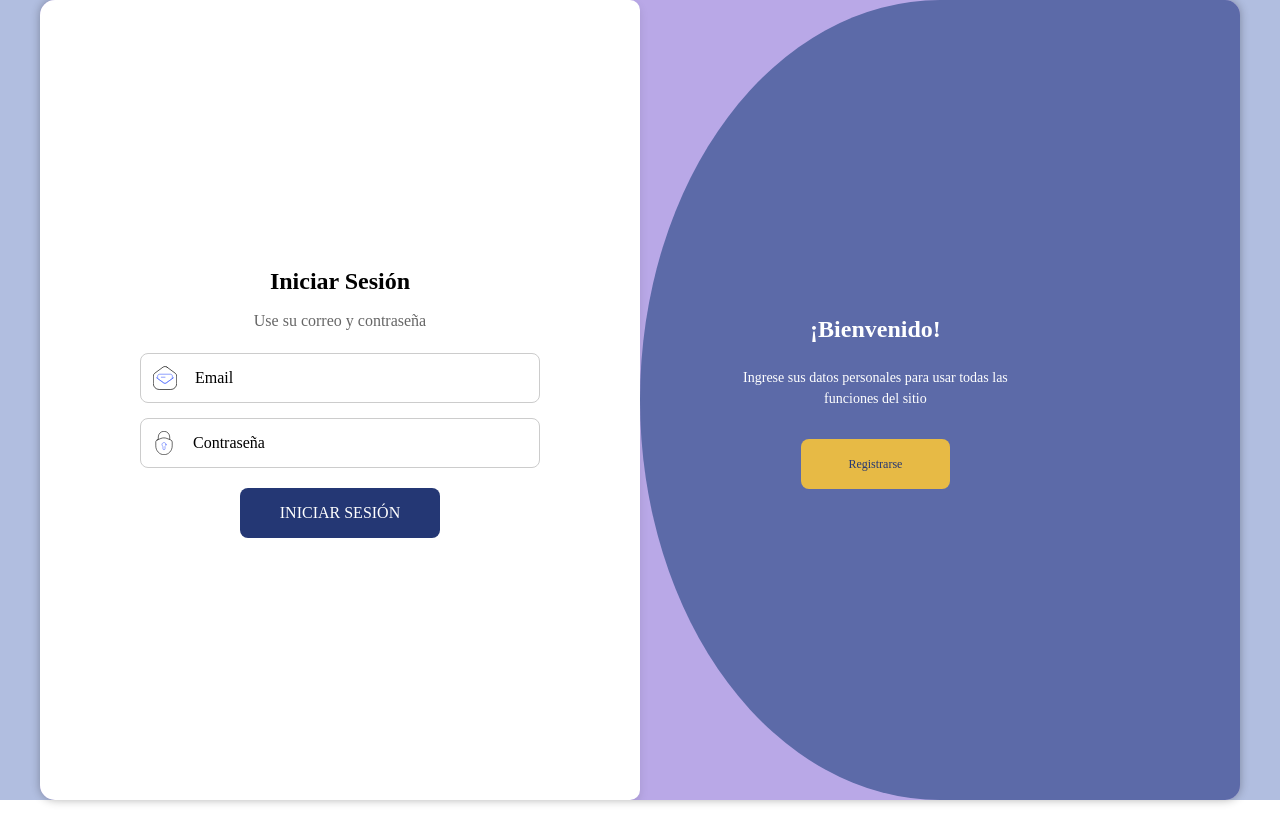
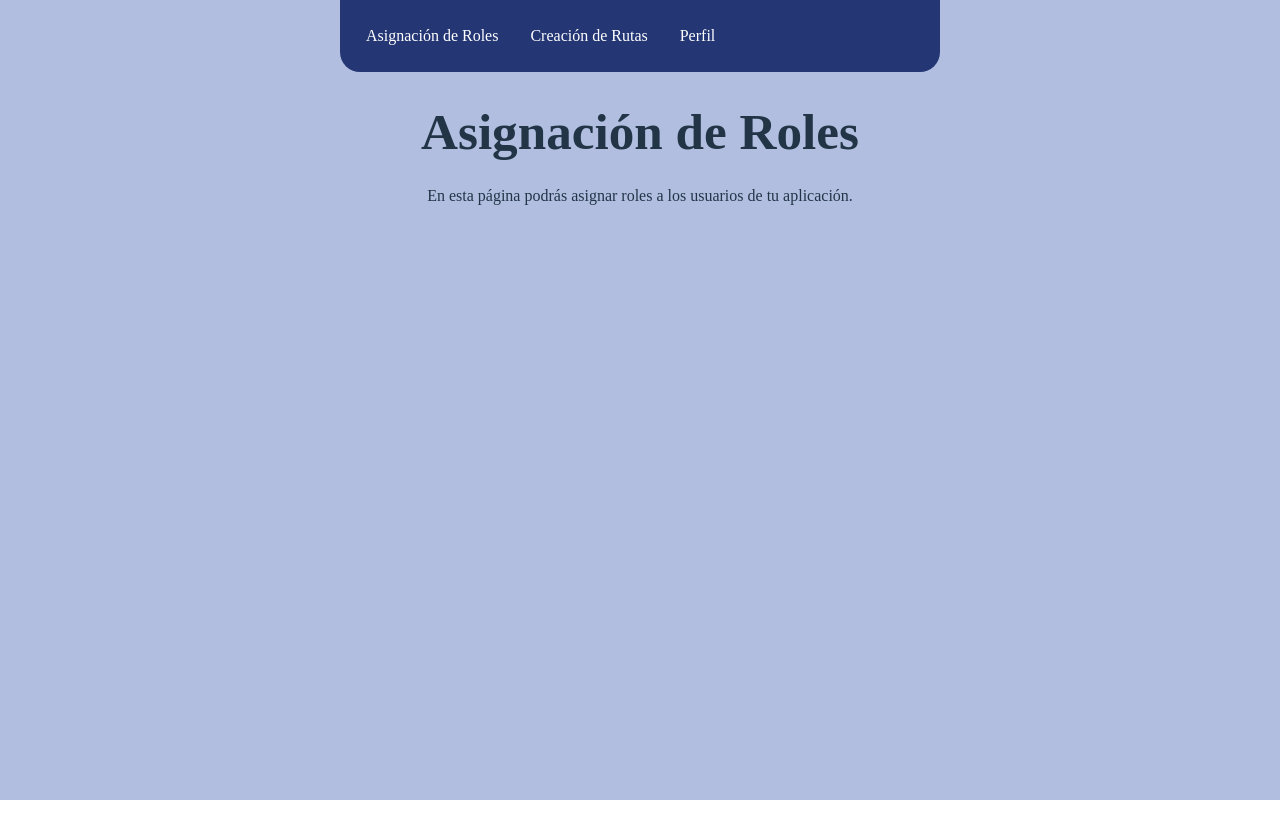
Before and after one commit to Asensio01/BusesProject, a React (Vite) app in the folder app-buses/: page /Roles in a window 1280 px wide. Before the commit this address led to /login. Built offline with nearby package versions, Linux system fonts and the light colour scheme; a web font is replaced by a local one.

Commit message:
Creacion de views roles y menuadmin

```diff
--- a/app-buses/src/App.jsx
+++ b/app-buses/src/App.jsx
@@ -8,6 +8,9 @@ import "./App.css";
 import PropTypes from "prop-types";
 import Login from "./pages/Login";
 import Home from "./pages/Home";
+import MenuAdmin from "./pages/MenuAdmin";
+import Roles from "./pages/Roles";
+
 import { useAuth, AuthProvider } from "./Context/AuthContext";
 
 function ProtectedRoute({ children }) {
@@ -30,6 +33,9 @@ function App() {
                 </ProtectedRoute>
               }
             />
+            <Route path="/MenuAdmin" element={<MenuAdmin />} />
+            <Route path="/Roles" element={<Roles />} />
+
             <Route path="*" element={<Navigate to="/login" />} />
           </Routes>
         </Router>
--- /dev/null
+++ b/app-buses/src/assets/styles/Menu.css
@@ -0,0 +1,63 @@
+
+:root {
+    --celeste: #b1bee0;
+    --violeta: #b9a8e7;
+    --amarillo: #E7BA45;
+    --blanco: #ffffff;
+    --negro: #000000;
+    --azul-oscuro: #243774;
+}
+
+.new-pageMenu {
+    display: flex;
+    flex-direction: column;
+    min-height: 100vh;
+    max-width: 100vw;
+}
+
+
+.NavBarMenu {
+
+    background-color: var(--azul-oscuro);
+    padding: 10px;
+    max-width: none;
+    min-width: 600px;
+    border-bottom-left-radius: 20px;
+    border-bottom-right-radius: 20px;
+}
+
+.NavBarMenu ul {
+    list-style-type: none;
+    margin: 0;
+    padding: 0;
+    overflow: hidden;
+}
+
+.NavBarMenu li {
+    float: left;
+}
+
+.NavBarMenu li a {
+    display: block;
+    color: var(--blanco);
+    text-align: center;
+    padding: 14px 16px;
+    text-decoration: none;
+}
+
+.NavBarMenu li a:hover {
+    background-color: var(--amarillo);
+    color: var(--azul-oscuro);
+    border-radius: 9px;
+}
+
+.content-Menu {
+    padding: 8px;
+    flex: 1;
+}
+
+.logo {
+    width: 100px; /* Ajusta el tamaño del SVG según sea necesario */
+    height: auto;
+    margin-top: 20px;
+}
--- /dev/null
+++ b/app-buses/src/components/NavBar.jsx
@@ -0,0 +1,16 @@
+import React from "react";
+import "../assets/styles/Menu.css"; // Importa el archivo CSS
+
+function Navbar() {
+  return (
+    <nav className="NavBarMenu">
+      <ul>
+        <li><a href="#roles">Asignación de Roles</a></li>
+        <li><a href="#rutas">Creación de Rutas</a></li>
+        <li><a href="#">Perfil</a></li>
+      </ul>
+    </nav>
+  );
+}
+
+export default Navbar;
--- /dev/null
+++ b/app-buses/src/pages/MenuAdmin.jsx
@@ -0,0 +1,18 @@
+import React from "react";
+import Navbar from "../components/NavBar"; // Importa el componente Navbar
+import "../assets/styles/Menu.css"; // Asegúrate de que el archivo CSS tenga la extensión correcta
+
+function MenuAdmin() {
+  return (
+    <div className="new-pageMenu">
+      <Navbar /> {/* Usa el componente Navbar */}
+      <div className="content-Menu">
+        <br />
+        <h1>Bienvenido de nuevo</h1> <br />
+        <p>This is the admin menu page where you can manage your application.</p>
+      </div>
+    </div>
+  );
+}
+
+export default MenuAdmin;
--- /dev/null
+++ b/app-buses/src/pages/Roles.jsx
@@ -0,0 +1,19 @@
+import React from "react";
+import "../assets/styles/Menu.css"; // Importa el archivo CSS
+import Navbar from "../components/NavBar"; // Importa el componente Navbar
+
+function Roles() {
+  return (
+    <div className="new-pageMenu">
+        <Navbar /> {/* Usa el componente Navbar */}
+      <div className="content-Menu">
+        <br />
+        <h1>Asignación de Roles</h1> <br />
+        <p>En esta página podrás asignar roles a los usuarios de tu aplicación.</p>
+      </div>
+    </div>
+
+  );
+}
+
+export default Roles;
```
Also changed, not shown: app-buses/src/assets/imgSvg/Bus.svg (added).
